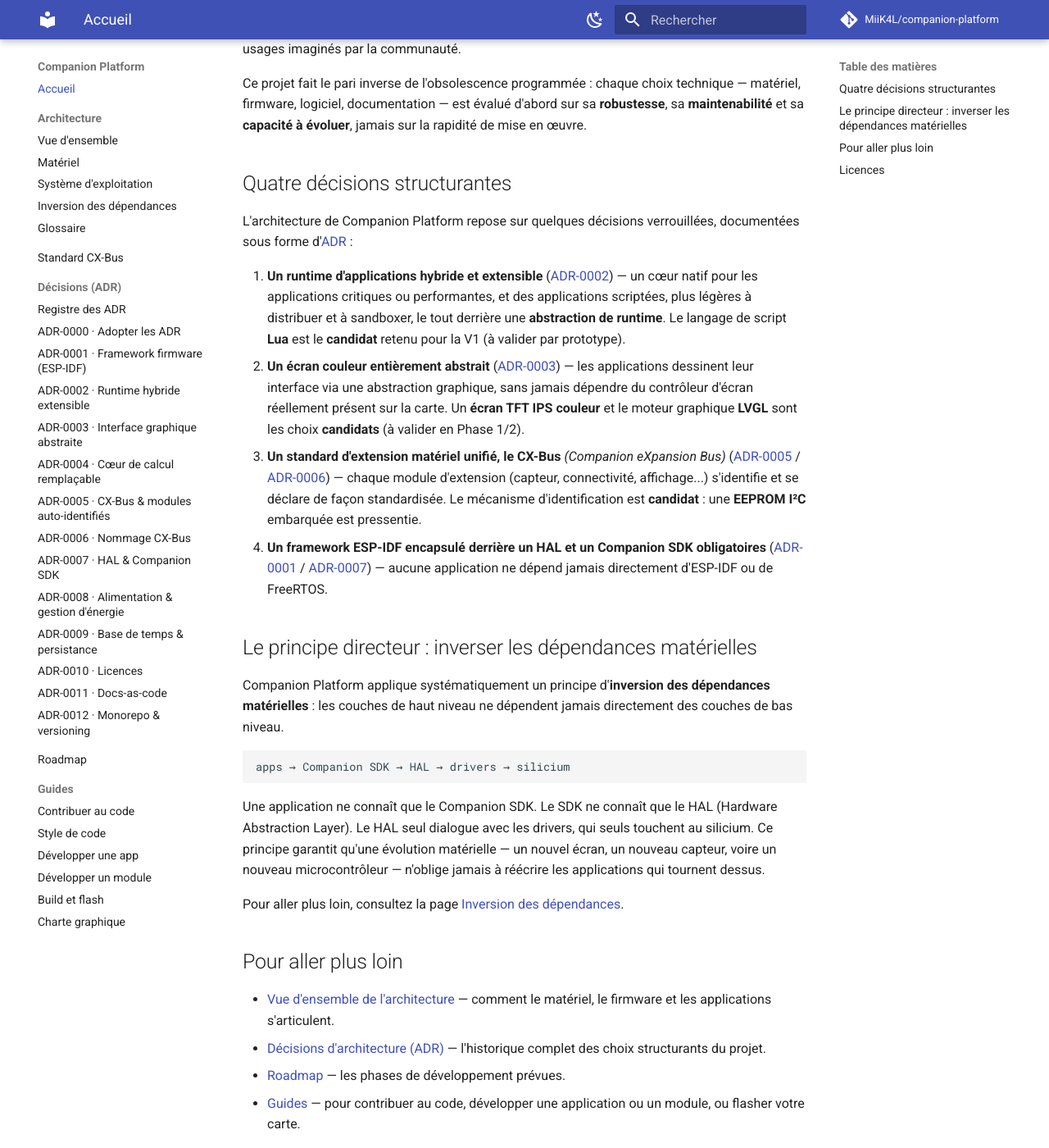
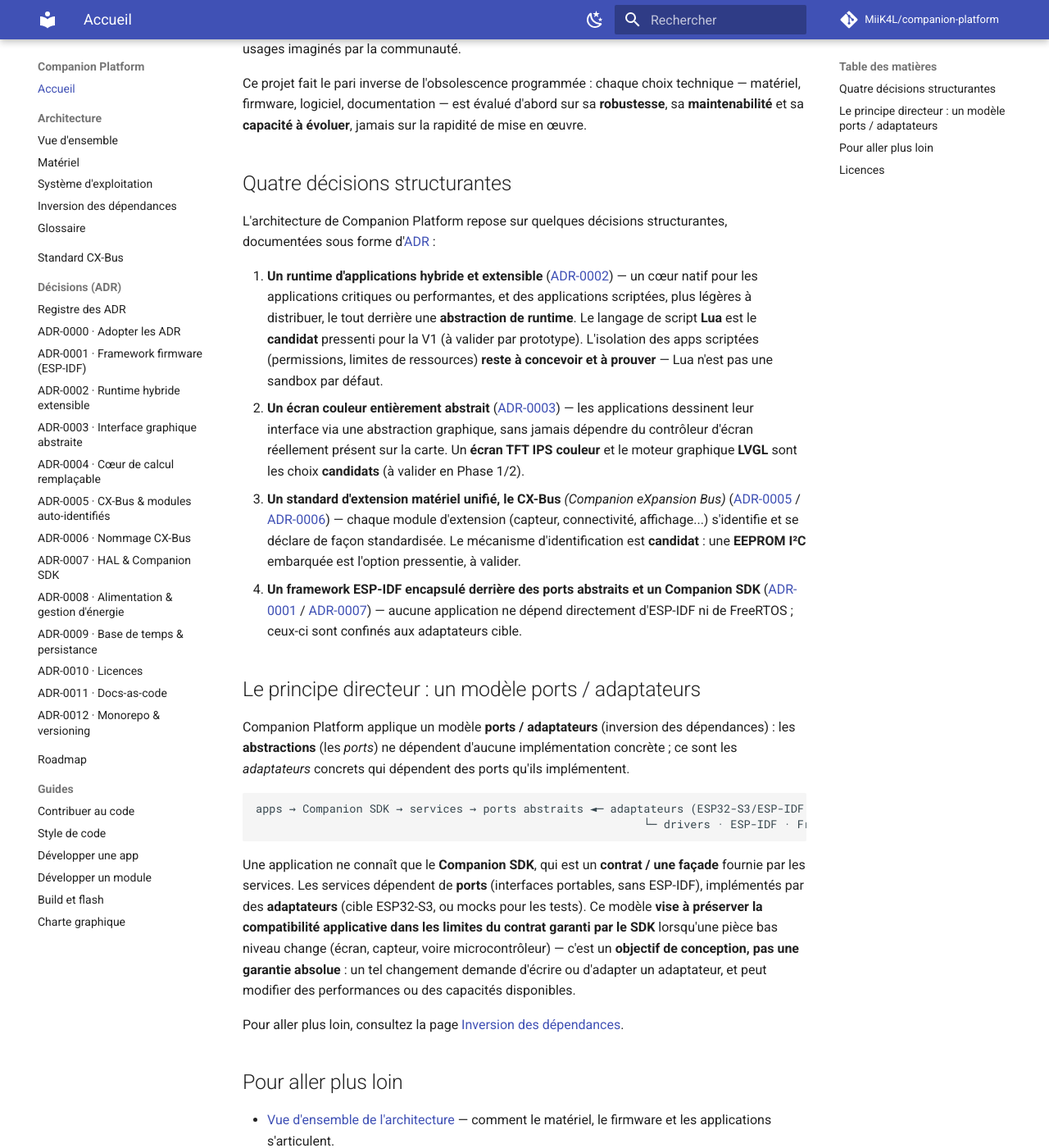
Before and after one commit to MiiK4L/companion-platform, an MkDocs documentation site: the page built from docs/index.md, in a window 1280 px wide and 1400 px high, scrolled down 286 px. Shown: the whole window at 82% size. Built offline with MkDocs 1.6.1 and Material for MkDocs 9.7.7, drawn with Linux system fonts in a browser that asks for light colours; comment, search, counter and statistics services are not loaded.

Commit message:
docs: aligne la page d'accueil sur le modèle ports/adaptateurs
Remplace l'ancien schema apps->SDK->HAL->drivers, presente le SDK comme
facade/contrat, formulation prudente (objectif, pas garantie), et retire
la presomption de sandbox pour Lua.

````diff
--- a/docs/index.md
+++ b/docs/index.md
@@ -12,22 +12,23 @@ Ce projet fait le pari inverse de l'obsolescence programmée : chaque choix tech
 
 ## Quatre décisions structurantes
 
-L'architecture de Companion Platform repose sur quelques décisions verrouillées, documentées sous forme d'[ADR](adr/README.md) :
+L'architecture de Companion Platform repose sur quelques décisions structurantes, documentées sous forme d'[ADR](adr/README.md) :
 
-1. **Un runtime d'applications hybride et extensible** ([ADR-0002](adr/README.md)) — un cœur natif pour les applications critiques ou performantes, et des applications scriptées, plus légères à distribuer et à sandboxer, le tout derrière une **abstraction de runtime**. Le langage de script **Lua** est le **candidat** retenu pour la V1 (à valider par prototype).
+1. **Un runtime d'applications hybride et extensible** ([ADR-0002](adr/README.md)) — un cœur natif pour les applications critiques ou performantes, et des applications scriptées, plus légères à distribuer, le tout derrière une **abstraction de runtime**. Le langage de script **Lua** est le **candidat** pressenti pour la V1 (à valider par prototype). L'isolation des apps scriptées (permissions, limites de ressources) **reste à concevoir et à prouver** — Lua n'est pas une sandbox par défaut.
 2. **Un écran couleur entièrement abstrait** ([ADR-0003](adr/README.md)) — les applications dessinent leur interface via une abstraction graphique, sans jamais dépendre du contrôleur d'écran réellement présent sur la carte. Un **écran TFT IPS couleur** et le moteur graphique **LVGL** sont les choix **candidats** (à valider en Phase 1/2).
-3. **Un standard d'extension matériel unifié, le CX-Bus** *(Companion eXpansion Bus)* ([ADR-0005](adr/README.md) / [ADR-0006](adr/README.md)) — chaque module d'extension (capteur, connectivité, affichage...) s'identifie et se déclare de façon standardisée. Le mécanisme d'identification est **candidat** : une **EEPROM I²C** embarquée est pressentie.
-4. **Un framework ESP-IDF encapsulé derrière un HAL et un Companion SDK obligatoires** ([ADR-0001](adr/README.md) / [ADR-0007](adr/README.md)) — aucune application ne dépend jamais directement d'ESP-IDF ou de FreeRTOS.
+3. **Un standard d'extension matériel unifié, le CX-Bus** *(Companion eXpansion Bus)* ([ADR-0005](adr/README.md) / [ADR-0006](adr/README.md)) — chaque module d'extension (capteur, connectivité, affichage...) s'identifie et se déclare de façon standardisée. Le mécanisme d'identification est **candidat** : une **EEPROM I²C** embarquée est l'option pressentie, à valider.
+4. **Un framework ESP-IDF encapsulé derrière des ports abstraits et un Companion SDK** ([ADR-0001](adr/README.md) / [ADR-0007](adr/README.md)) — aucune application ne dépend directement d'ESP-IDF ni de FreeRTOS ; ceux-ci sont confinés aux adaptateurs cible.
 
-## Le principe directeur : inverser les dépendances matérielles
+## Le principe directeur : un modèle ports / adaptateurs
 
-Companion Platform applique systématiquement un principe d'**inversion des dépendances matérielles** : les couches de haut niveau ne dépendent jamais directement des couches de bas niveau.
+Companion Platform applique un modèle **ports / adaptateurs** (inversion des dépendances) : les **abstractions** (les *ports*) ne dépendent d'aucune implémentation concrète ; ce sont les *adaptateurs* concrets qui dépendent des ports qu'ils implémentent.
 
 ```
-apps → Companion SDK → HAL → drivers → silicium
+apps → Companion SDK → services → ports abstraits ◄─ adaptateurs (ESP32-S3/ESP-IDF · host/mock)
+                                                          └─ drivers · ESP-IDF · FreeRTOS · silicium
 ```
 
-Une application ne connaît que le Companion SDK. Le SDK ne connaît que le HAL (Hardware Abstraction Layer). Le HAL seul dialogue avec les drivers, qui seuls touchent au silicium. Ce principe garantit qu'une évolution matérielle — un nouvel écran, un nouveau capteur, voire un nouveau microcontrôleur — n'oblige jamais à réécrire les applications qui tournent dessus.
+Une application ne connaît que le **Companion SDK**, qui est un **contrat / une façade** fournie par les services. Les services dépendent de **ports** (interfaces portables, sans ESP-IDF), implémentés par des **adaptateurs** (cible ESP32-S3, ou mocks pour les tests). Ce modèle **vise à préserver la compatibilité applicative dans les limites du contrat garanti par le SDK** lorsqu'une pièce bas niveau change (écran, capteur, voire microcontrôleur) — c'est un **objectif de conception, pas une garantie absolue** : un tel changement demande d'écrire ou d'adapter un adaptateur, et peut modifier des performances ou des capacités disponibles.
 
 Pour aller plus loin, consultez la page [Inversion des dépendances](architecture/dependency-inversion.md).
 
````
